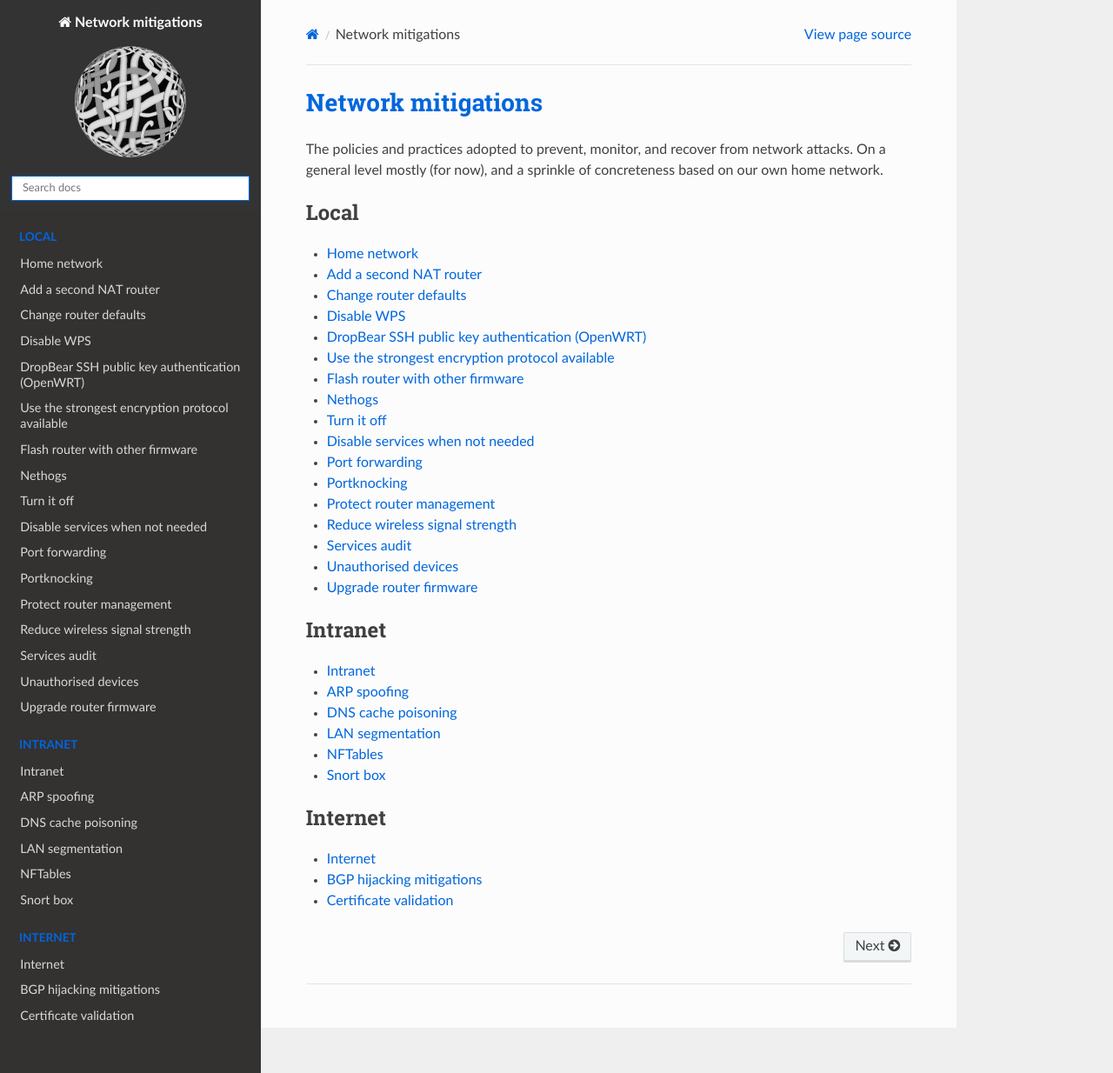
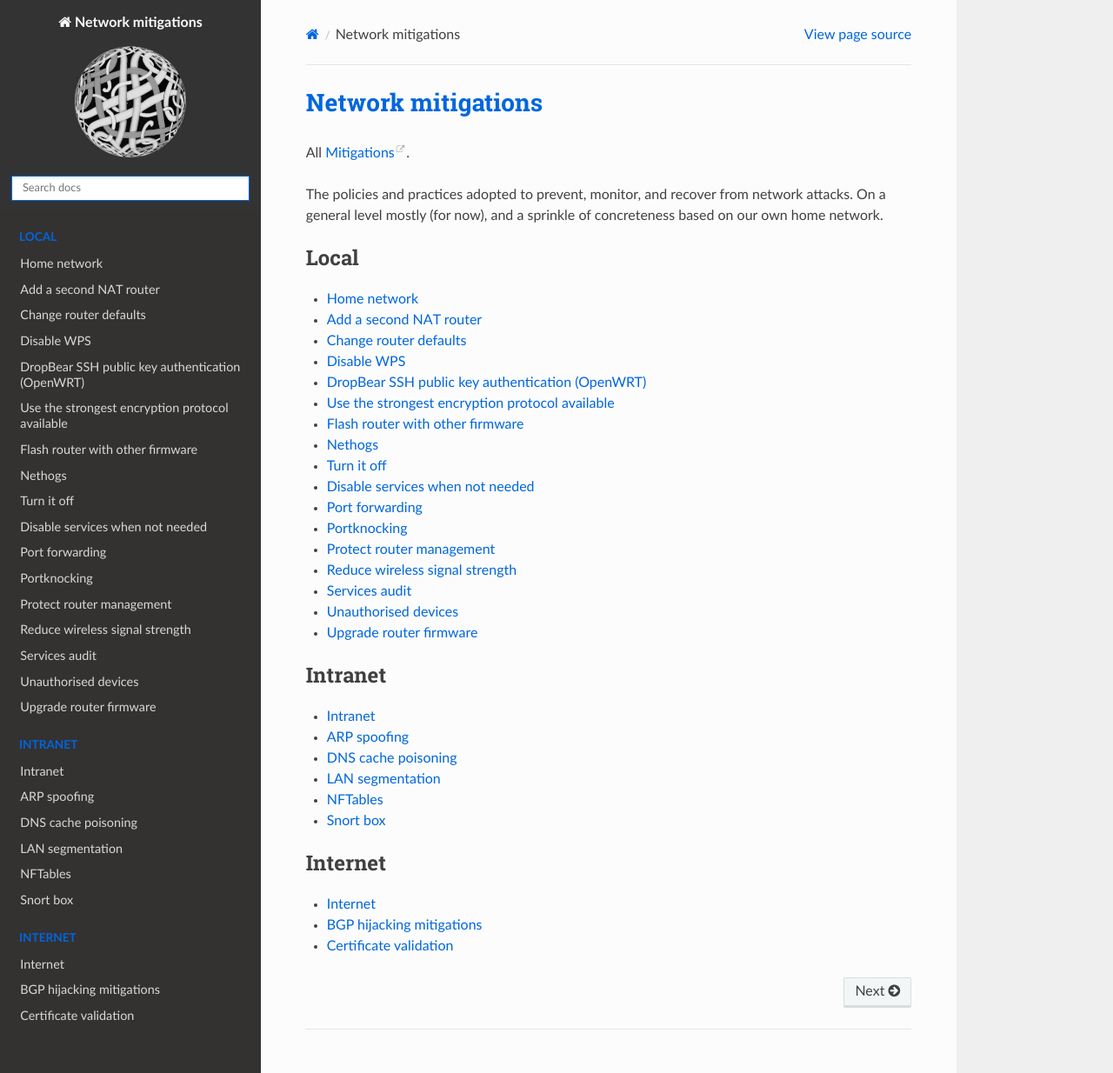
Before and after one commit to tymyrddin/network-mitigations, a Sphinx documentation site: the page built from source/index.rst, in a window 1280 px wide and 1234 px high. Shown: the whole window at 87% size. Built offline with Sphinx 7.4.7 and the Read the Docs theme 2.0.0, drawn with Linux system fonts in a browser that asks for light colours.

Commit message:
Backlink to all mitigations

```diff
--- a/source/index.rst
+++ b/source/index.rst
@@ -5,6 +5,10 @@
 
 Network mitigations
 ===============================================
+
+All `Mitigations`_.
+
+.. _Mitigations: https://tymyrddin.github.io/mitigations/
 
 The policies and practices adopted to prevent, monitor, and recover from network attacks. On a general level mostly (for now), and a sprinkle of concreteness based on our own home network.
 
```
